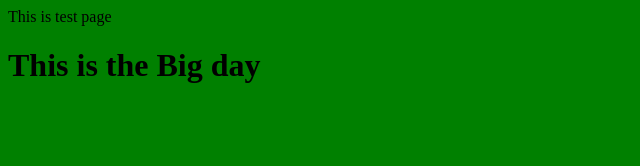
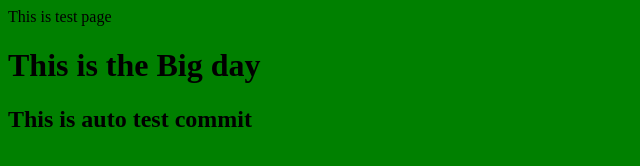
Before and after one commit to hemantsingh87/autoweb, a plain HTML site: page webapp/index.html in a window 1280 px wide. Shown: the whole page, without its empty margins (0-640 px from the left). Drawn offline with Linux system fonts and the light colour scheme.

Commit message:
Third commit

```diff
--- a/webapp/index.html
+++ b/webapp/index.html
@@ -1,4 +1,6 @@
 <html>
 <body bgcolor=green> This is test page </body>
 <h1> This is the Big day </h1>
+<h2> This is auto test commit </h2>
+
 </html>
```
